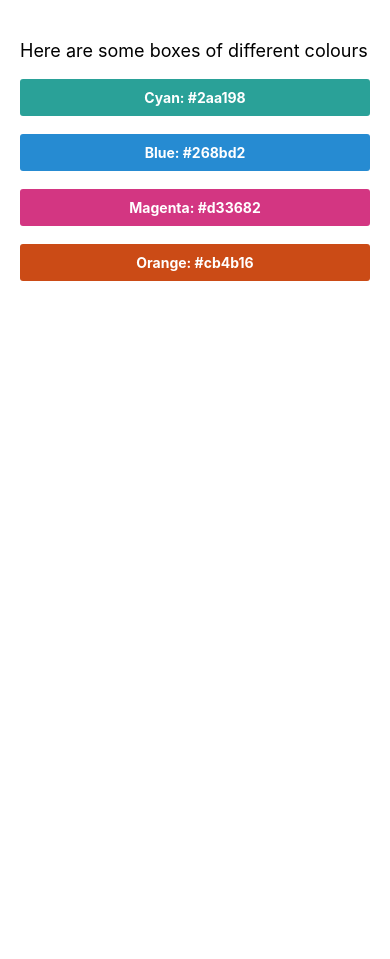
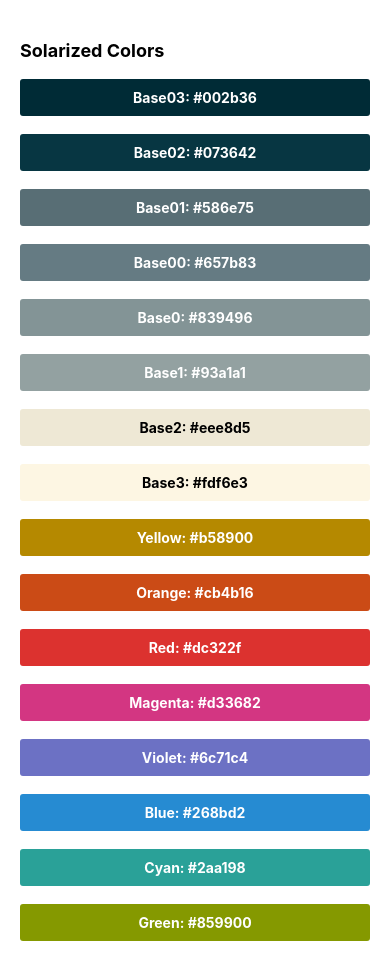
Before and after one commit to Gonzz-96/color-palettes-project, a React Native app: screen / in a window 390 px wide. Before the commit the page ends 844 px from the top, so only its background shows below. Built offline with nearby package versions, Linux system fonts and the light colour scheme.

Commit message:
Use FlatList instead of hardcoding the color boxes

```diff
--- a/App.js
+++ b/App.js
@@ -1,22 +1,36 @@
 import React from 'react';
-import { View, Text, SafeAreaView, StyleSheet } from 'react-native';
+import { View, Text, SafeAreaView, StyleSheet, FlatList } from 'react-native';
 
 import ColorBox from './components/ColorBox';
 
+const COLORS = [
+  { colorName: 'Base03', hexCode: '#002b36' },
+  { colorName: 'Base02', hexCode: '#073642' },
+  { colorName: 'Base01', hexCode: '#586e75' },
+  { colorName: 'Base00', hexCode: '#657b83' },
+  { colorName: 'Base0', hexCode: '#839496' },
+  { colorName: 'Base1', hexCode: '#93a1a1' },
+  { colorName: 'Base2', hexCode: '#eee8d5' },
+  { colorName: 'Base3', hexCode: '#fdf6e3' },
+  { colorName: 'Yellow', hexCode: '#b58900' },
+  { colorName: 'Orange', hexCode: '#cb4b16' },
+  { colorName: 'Red', hexCode: '#dc322f' },
+  { colorName: 'Magenta', hexCode: '#d33682' },
+  { colorName: 'Violet', hexCode: '#6c71c4' },
+  { colorName: 'Blue', hexCode: '#268bd2' },
+  { colorName: 'Cyan', hexCode: '#2aa198' },
+  { colorName: 'Green', hexCode: '#859900' },
+];
+
 const App = () => {
   return (
-    <SafeAreaView>
-      <View style={styles.container}>
-        <Text style={
-          [styles.textMargin,
-           styles.titleText]}>
-          Here are some boxes of different colours
-        </Text>
-        <ColorBox colorName='Cyan' hexCode='#2aa198' />
-        <ColorBox colorName='Blue' hexCode='#268bd2' />
-        <ColorBox colorName='Magenta' hexCode='#d33682' />
-        <ColorBox colorName='Orange' hexCode='#cb4b16' />
-      </View>
+    <SafeAreaView style={styles.container}>
+      <FlatList
+        data={COLORS}
+        keyExtractor={(item, index) => item.hexCode}
+        renderItem={({ item }) => <ColorBox colorName={item.colorName} hexCode={item.hexCode} />}
+        ListHeaderComponent={<Text style={styles.titleText}>Solarized Colors</Text>}
+      />
     </SafeAreaView>
   )
 };
@@ -28,7 +42,8 @@
   titleText: {
     marginTop: 40,
     marginBottom: 18,
-    fontSize: 18
+    fontSize: 18,
+    fontWeight: 'bold'
   }
 });
 
--- a/components/ColorBox.js
+++ b/components/ColorBox.js
@@ -6,10 +6,15 @@
   const boxColor = {
     backgroundColor: hexCode
   };
+  const textColor = {
+    color: parseInt(hexCode.replace('#', ''), 16) > 0xffffff / 1.1
+      ? 'black'
+      : 'white'
+  };
 
   return(
     <View style={[styles.box, boxColor]}>
-      <Text style={styles.boxText}>{colorName}: {hexCode}</Text>
+      <Text style={[styles.boxText, textColor]}>{colorName}: {hexCode}</Text>
     </View>
   )
 };
```
